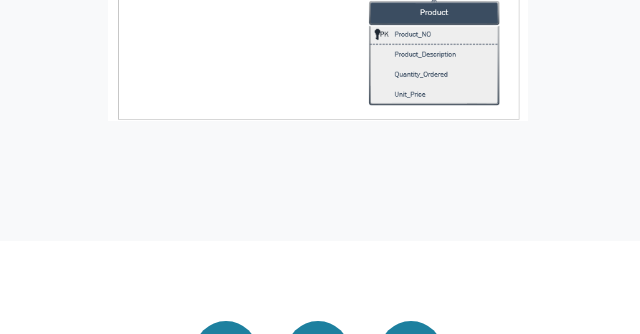
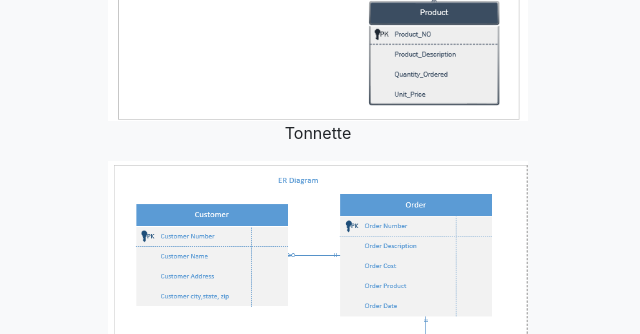
Before and after one commit to UHDrob/uhdproject, a website with bundled scripts: page ga2.html in a window 1280 px wide. Shown: the part 5790-6124 px from the top of the page, without its empty margins (322-962 px from the left). Built offline with nearby package versions, Linux system fonts and the light colour scheme.

Commit message:
ga2-Tonnette

```diff
--- a/ga2.html
+++ b/ga2.html
@@ -123,6 +123,8 @@
           <img src="img/ValenciaGA2.png" width="420px">
           <p>Rajiv</p>
           <img src="img/GA2-Rajiv.PNG" width="420px" >
+          <p>Tonnette</p>
+          <img src="img/ga2-Tonnette.PNG" width="420px" >
           <!--
           <img src="#" width="400px">
         -->
```
Also changed, not shown: img/ga2-Tonnette.PNG (added).
